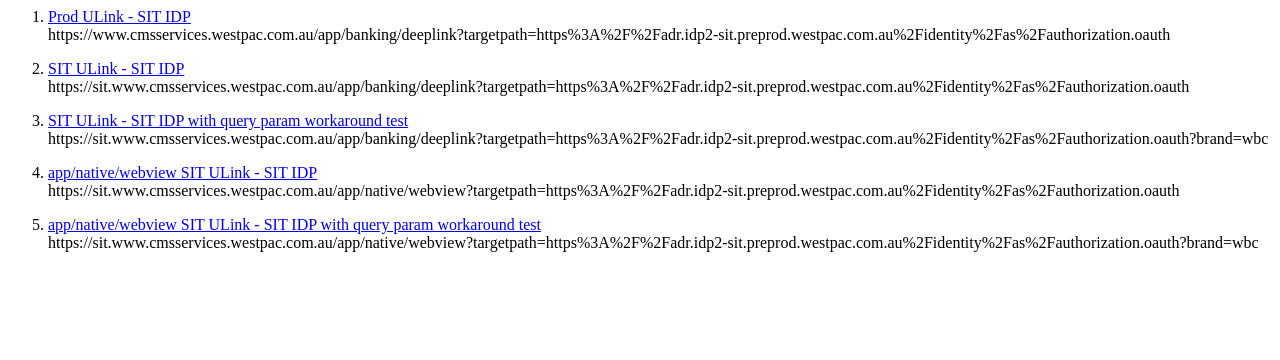
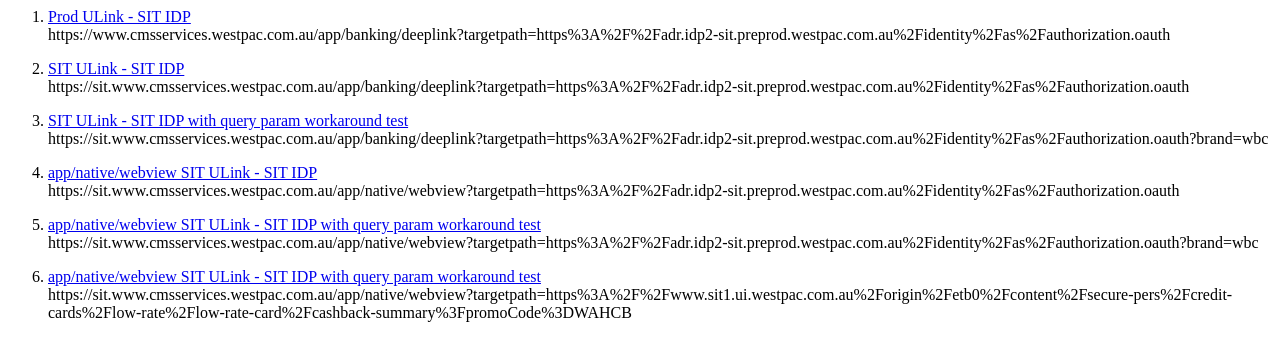
Before and after one commit to jcuiuliwbc/static, a plain HTML site: page index.html in a window 1280 px wide. Drawn offline with Linux system fonts and the light colour scheme.

Commit message:
Update index.html

```diff
--- a/index.html
+++ b/index.html
@@ -26,6 +26,11 @@
         <br />
         https://sit.www.cmsservices.westpac.com.au/app/native/webview?targetpath=https%3A%2F%2Fadr.idp2-sit.preprod.westpac.com.au%2Fidentity%2Fas%2Fauthorization.oauth?brand=wbc
         </p></li>
+        <li><p>
+        <a href="https://sit.www.cmsservices.westpac.com.au/app/native/webview?targetpath=https%3A%2F%2Fwww.sit1.ui.westpac.com.au%2Forigin%2Fetb0%2Fcontent%2Fsecure-pers%2Fcredit-cards%2Flow-rate%2Flow-rate-card%2Fcashback-summary%3FpromoCode%3DWAHCB">app/native/webview SIT ULink - SIT IDP with query param workaround test</a>
+        <br />
+        https://sit.www.cmsservices.westpac.com.au/app/native/webview?targetpath=https%3A%2F%2Fwww.sit1.ui.westpac.com.au%2Forigin%2Fetb0%2Fcontent%2Fsecure-pers%2Fcredit-cards%2Flow-rate%2Flow-rate-card%2Fcashback-summary%3FpromoCode%3DWAHCB
+        </p></li>
         </ol>
 <!--
         <p>
```
